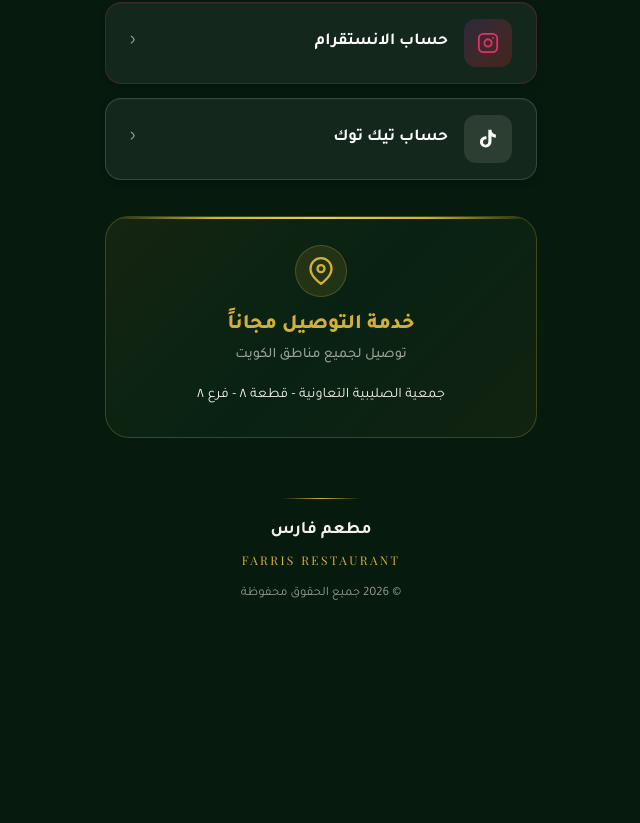
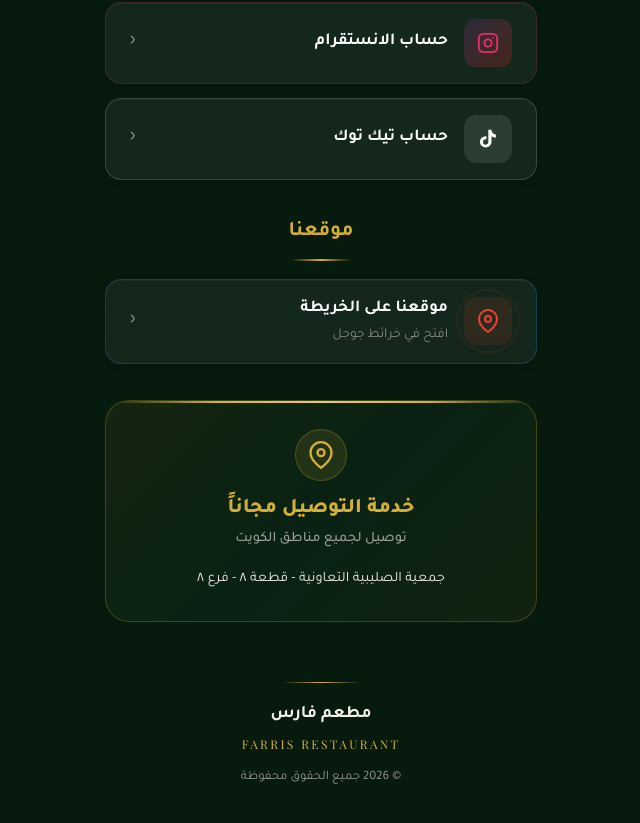
Before and after one commit to mohammadhabibyassine/farrisrestaurant, a Next.js app: page / in a window 1280 px wide. Shown: the part 1447-2270 px from the top of the page, without its empty margins (319-959 px from the left). Before the commit the page ends 2112 px from the top, so only its background shows below. Built offline with nearby package versions, Linux system fonts and the light colour scheme.

Commit message:
chore: temporarily disable the LoadingScreen component on the homepage.

```diff
--- a/src/app/page.tsx
+++ b/src/app/page.tsx
@@ -3,6 +3,7 @@ import HeroSection from '@/components/HeroSection';
 import MenuButton from '@/components/MenuButton';
 import ContactButtons from '@/components/ContactButtons';
 import SocialLinks from '@/components/SocialLinks';
+import LocationButton from '@/components/LocationButton';
 import DeliveryBanner from '@/components/DeliveryBanner';
 import Footer from '@/components/Footer';
 import LoadingScreen from '@/components/LoadingScreen';
@@ -17,6 +18,7 @@ export default function Home() {
         <MenuButton />
         <ContactButtons />
         <SocialLinks />
+        <LocationButton />
         <DeliveryBanner />
         <Footer />
       </main>
--- /dev/null
+++ b/src/components/LocationButton.module.css
@@ -0,0 +1,61 @@
+.section {
+  width: 100%;
+}
+
+.locationCard {
+  border-color: rgba(66, 133, 244, 0.25);
+  position: relative;
+}
+
+.locationCard:hover {
+  border-color: rgba(66, 133, 244, 0.55);
+  box-shadow:
+    0 12px 40px rgba(0, 0, 0, 0.4),
+    0 0 25px rgba(66, 133, 244, 0.15);
+}
+
+.mapIcon {
+  width: 48px;
+  height: 48px;
+  border-radius: 12px;
+  display: flex;
+  align-items: center;
+  justify-content: center;
+  flex-shrink: 0;
+  background: rgba(234, 67, 53, 0.12);
+  color: #EA4335;
+  position: relative;
+}
+
+.mapPulse {
+  position: absolute;
+  top: 50%;
+  left: 50%;
+  transform: translate(-50%, -50%);
+  width: 48px;
+  height: 48px;
+  border-radius: 50%;
+  border: 2px solid rgba(234, 67, 53, 0.3);
+  animation: locationPulse 2.5s ease-out infinite;
+  opacity: 0;
+}
+
+.mapSub {
+  display: block;
+  font-size: 0.85rem;
+  color: rgba(245, 240, 232, 0.5);
+  margin-top: 2px;
+}
+
+@keyframes locationPulse {
+  0% {
+    width: 48px;
+    height: 48px;
+    opacity: 0.6;
+  }
+  100% {
+    width: 80px;
+    height: 80px;
+    opacity: 0;
+  }
+}
--- /dev/null
+++ b/src/components/LocationButton.tsx
@@ -0,0 +1,30 @@
+import styles from './LocationButton.module.css';
+
+export default function LocationButton() {
+  return (
+    <section className={`section stagger-children ${styles.section}`}>
+      <h2 className="section-title">موقعنا</h2>
+
+      <a
+        href="https://maps.app.goo.gl/iqE858ivVYB26DmK9?g_st=iw"
+        target="_blank"
+        rel="noopener noreferrer"
+        className={`glass-card ${styles.locationCard} animate-fade-in-up`}
+        aria-label="موقعنا على خرائط جوجل"
+      >
+        <div className={styles.mapIcon}>
+          <svg width="24" height="24" viewBox="0 0 24 24" fill="none" stroke="currentColor" strokeWidth="2" strokeLinecap="round" strokeLinejoin="round">
+            <path d="M21 10c0 7-9 13-9 13s-9-6-9-13a9 9 0 0 1 18 0z" />
+            <circle cx="12" cy="10" r="3" />
+          </svg>
+          <span className={styles.mapPulse} />
+        </div>
+        <div className="card-content">
+          <span className="card-label">موقعنا على الخريطة</span>
+          <span className={styles.mapSub}>افتح في خرائط جوجل</span>
+        </div>
+        <span className="card-arrow">‹</span>
+      </a>
+    </section>
+  );
+}
```
